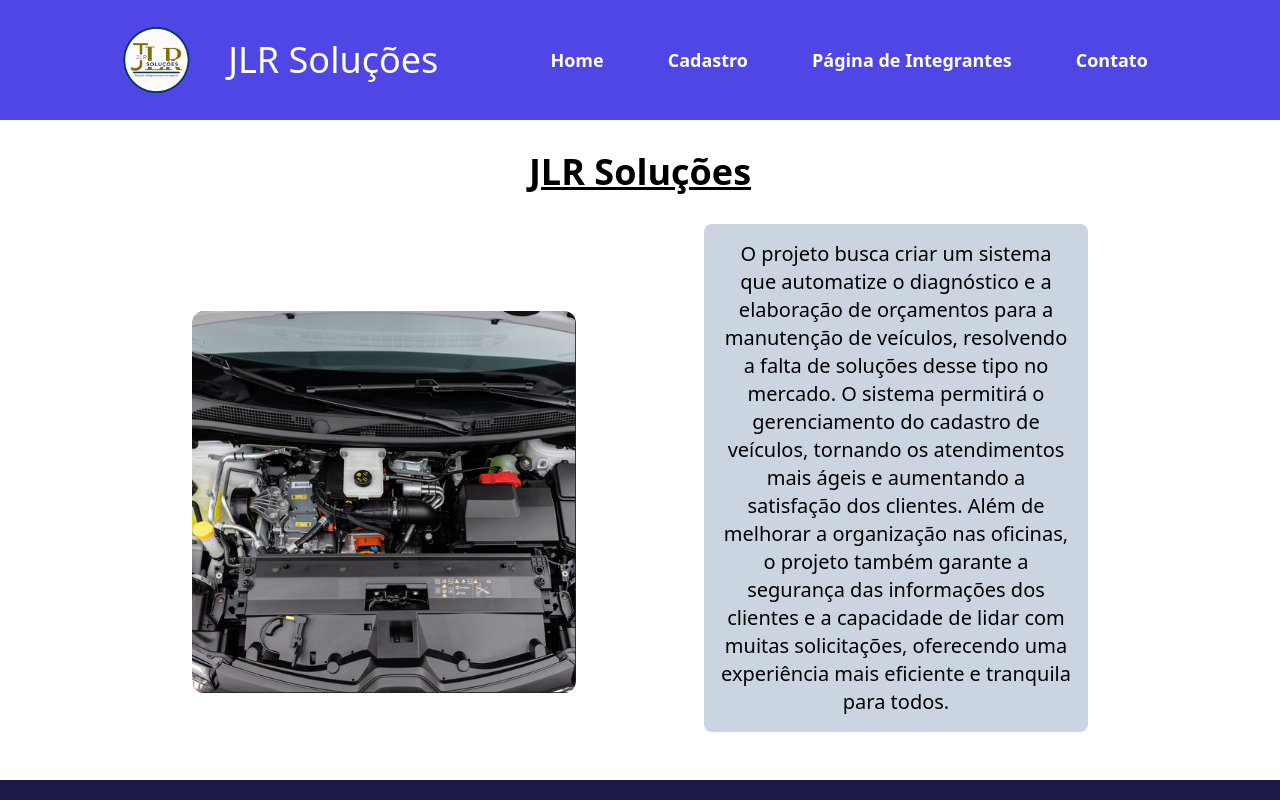
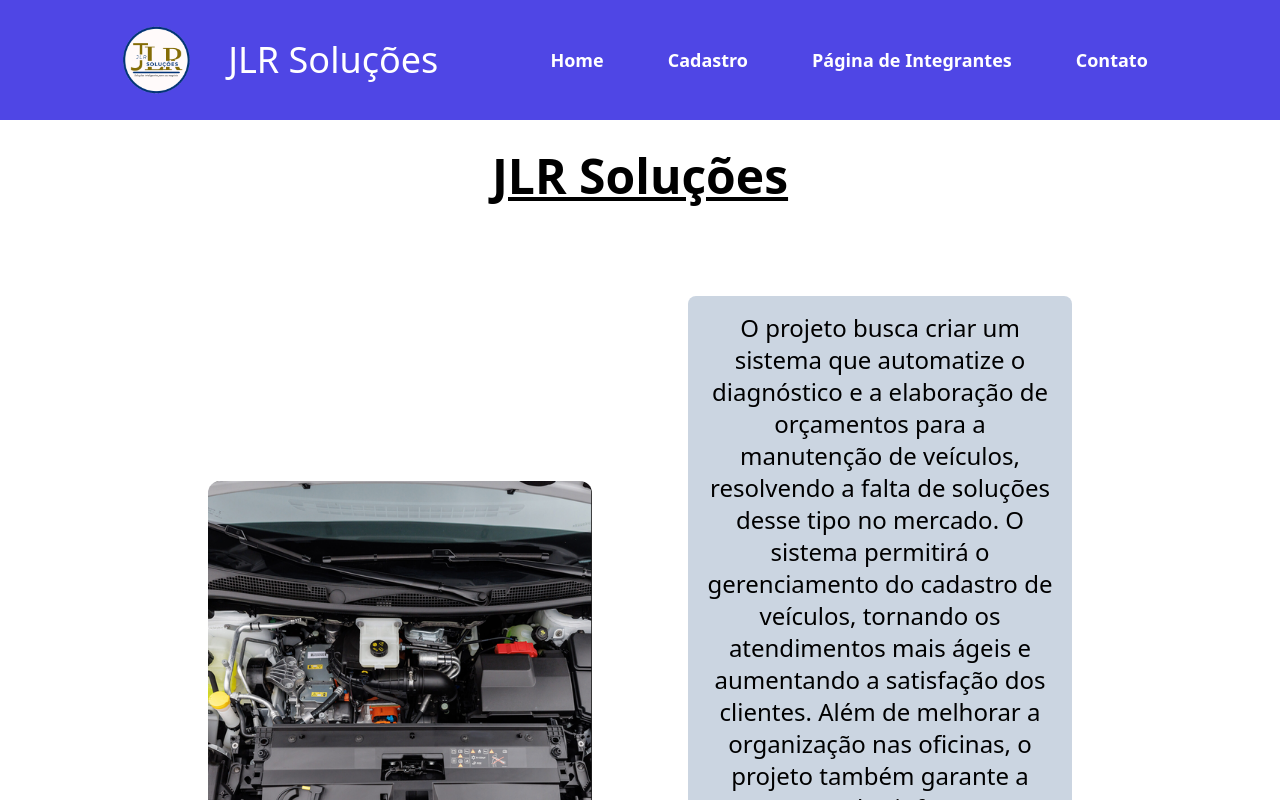
Before and after one commit to Rafa130206/entrega_front_sp4, a Next.js app in the folder entrega_frontend_sp4/: page / in a window 1280 px wide. Shown: the top 800 px of the page. Built offline with nearby package versions, Linux system fonts and the light colour scheme.

Commit message:
responsivide home concluída

```diff
--- a/entrega_frontend_sp4/src/app/page.tsx
+++ b/entrega_frontend_sp4/src/app/page.tsx
@@ -5,12 +5,12 @@ export default function Home() {
   return (
     <div>
       <div>
-        <h1 className="text-2xl sm:text-4xl font-bold underline text-center m-8">JLR Soluções</h1>
+        <h1 className="text-2xl sm:text-4xl md:text-5xl font-bold underline text-center m-8">JLR Soluções</h1>
       </div>
-      <div className="flex flex-col items-center">
-        <div className="flex flex-col md:flex-row md:gap-32 items-center justify-evenly">
-            <Image src={img1} alt="img1" className="w-9/12 md:w-[30vw] my-16 rounded-xl"/>
-            <p className="w-9/12 md:w-[30vw] text-center bg-slate-300 p-4 rounded-lg text-lg sm:text-xl mb-12">O projeto busca criar um sistema que automatize o diagnóstico e a elaboração de orçamentos para a manutenção de veículos, resolvendo a falta de soluções desse tipo no mercado. O sistema permitirá o gerenciamento do cadastro de veículos, tornando os atendimentos mais ágeis e aumentando a satisfação dos clientes. Além de melhorar a organização nas oficinas, o projeto também garante a segurança das informações dos clientes e a capacidade de lidar com muitas solicitações, oferecendo uma experiência mais eficiente e tranquila para todos.</p>
+      <div className="flex flex-col items-center justify-center">
+        <div className="flex flex-col lg:flex-row lg:gap-24 items-center justify-evenly lg:mt-16">
+            <Image src={img1} alt="img1" className="w-9/12 md:w-7/12 lg:w-[40vw] xl:w-[30vw] my-16 rounded-xl"/>
+            <p className="w-9/12 lg:w-[45vw] xl:w-[30vw] text-center bg-slate-300 p-4 rounded-lg text-lg sm:text-xl md:text-2xl mb-12">O projeto busca criar um sistema que automatize o diagnóstico e a elaboração de orçamentos para a manutenção de veículos, resolvendo a falta de soluções desse tipo no mercado. O sistema permitirá o gerenciamento do cadastro de veículos, tornando os atendimentos mais ágeis e aumentando a satisfação dos clientes. Além de melhorar a organização nas oficinas, o projeto também garante a segurança das informações dos clientes e a capacidade de lidar com muitas solicitações, oferecendo uma experiência mais eficiente e tranquila para todos.</p>
         </div>
       </div>
     </div>
```
